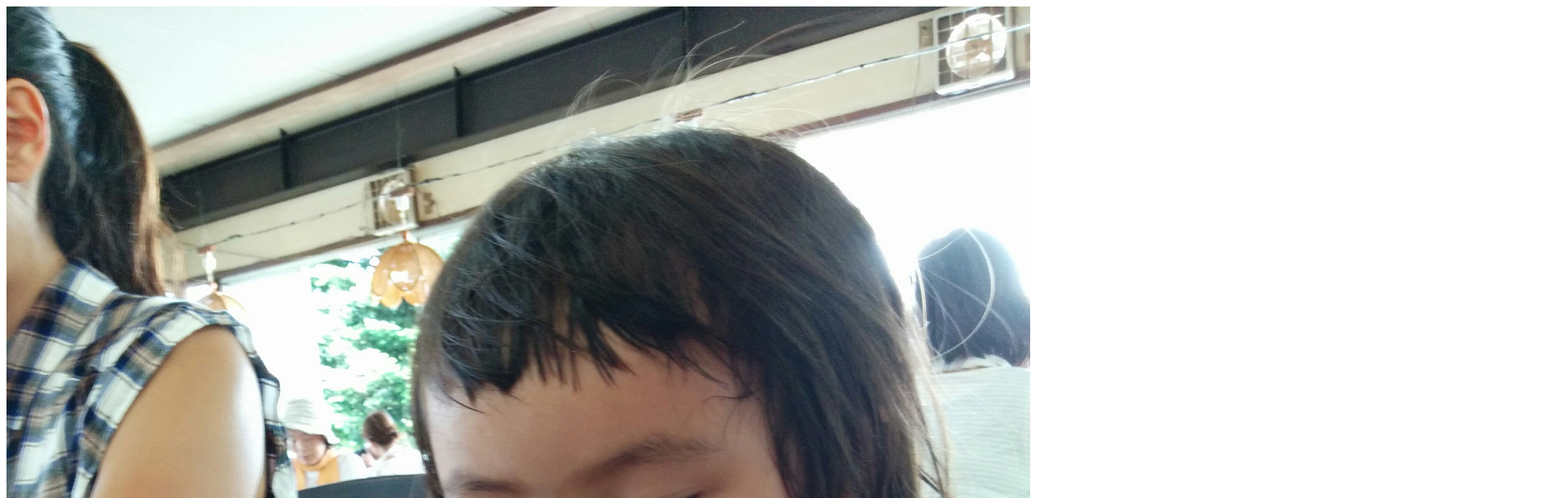
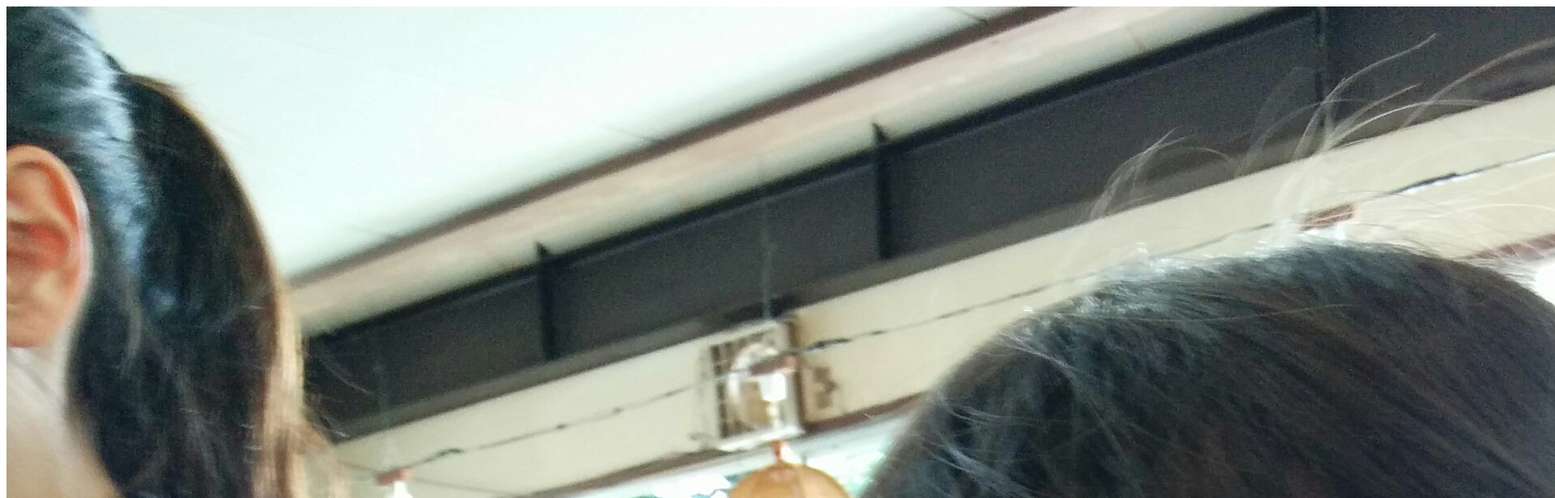
Before and after one commit to shimizuryo/test_site, a plain HTML site: page index.html in a window 1280 px wide. Shown: the top 616 px of the page at 81% size, 1920 px wide, since content can reach past the window. Drawn offline with Linux system fonts and the light colour scheme.

Commit message:
size chenge3

```diff
--- a/index.html
+++ b/index.html
@@ -2,10 +2,17 @@
 <HTML>
 <HEAD>
 <TITLE>テストページ</TITLE>
+<STYLE>
+ img{
+    width="100%"
+    height="auto"
+ }
+</STYLE>
 </HEAD>
+
 <BODY>
 
-<img src="./JPG/IMG_20150810_131642.jpg" width="100%" height="auto">
+<img src="./JPG/IMG_20150810_131642.jpg">
 
 </BODY>
 </HTML>
```
